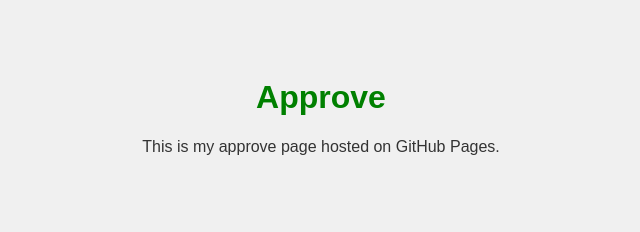
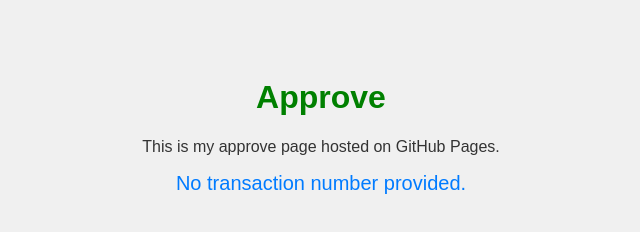
Before and after one commit to huuudrich/wine_art_approve_page, a plain HTML site: page index.html in a window 1280 px wide. Shown: the whole page, without its empty margins (319-959 px from the left). Drawn offline with Linux system fonts and the light colour scheme.

Commit message:
Update index.html

```diff
--- a/index.html
+++ b/index.html
@@ -17,10 +17,37 @@
         p {
             color: #333;
         }
+        .transaction-number {
+            font-size: 20px;
+            color: #007BFF;
+        }
     </style>
 </head>
 <body>
     <h1>Approve</h1>
     <p>This is my approve page hosted on GitHub Pages.</p>
+    <div class="transaction-number" id="transactionNumber">Loading transaction number...</div>
+
+    <script>
+        function getQueryParams() {
+            const params = {};
+            const queryString = window.location.search.slice(1); // Убираем '?' из начала строки
+            const pairs = queryString.split('&'); // Разделяем параметры
+            pairs.forEach((pair) => {
+                const [key, value] = pair.split('=');
+                params[decodeURIComponent(key)] = decodeURIComponent(value || '');
+            });
+            return params;
+        }
+
+        // Отображаем номер транзакции на странице
+        const params = getQueryParams();
+        const transactionNumberElement = document.getElementById('transactionNumber');
+        if (params.number) {
+            transactionNumberElement.textContent = "Transaction Number: " + params.number;
+        } else {
+            transactionNumberElement.textContent = "No transaction number provided.";
+        }
+    </script>
 </body>
 </html>
```
